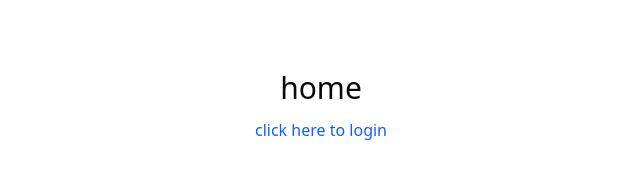
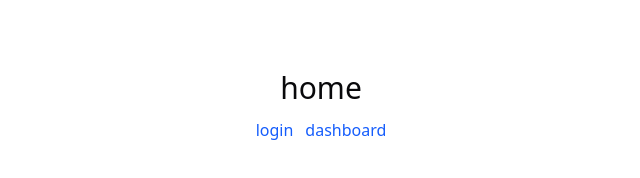
Before and after one commit to abhijayrajvansh/tms-web-app, a Next.js app: page / in a window 1280 px wide. Shown: the part 294-472 px from the top of the page, without its empty margins (319-959 px from the left). Built offline with nearby package versions, Linux system fonts and the light colour scheme.

Commit message:
update: add dashboard direct links from home

```diff
--- a/app/page.tsx
+++ b/app/page.tsx
@@ -4,9 +4,16 @@ import React from 'react';
 const page = () => {
   return (
     <div className="h-screen flex items-center justify-center">
-      <div className='flex items-center justify-center flex-col gap-3'>
-        <p className='font-medium text-3xl'>home</p>
-        <Link href={'/login'} className='text-blue-600 hover:underline'>click here to login</Link>
+      <div className="flex items-center justify-center flex-col gap-3">
+        <p className="font-medium text-3xl">home</p>
+        <div className='flex items-center justify-center gap-3'>
+          <Link href={'/login'} className="text-blue-600 hover:underline">
+            login
+          </Link>
+          <Link href={'/dashboard'} className="text-blue-600 hover:underline">
+            dashboard
+          </Link>
+        </div>
       </div>
     </div>
   );
```
